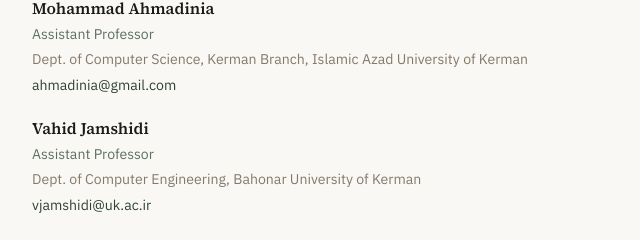
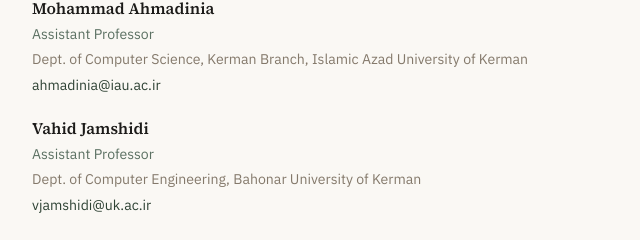
Before and after one commit to mohammadakhoundi1/mohammadakhoundi1.github.io, a plain HTML site: page index.html in a window 1280 px wide. Shown: the part 2940-3180 px from the top of the page, 260-900 px from the left. Drawn offline with Linux system fonts and the light colour scheme.

Commit message:
Update index.html

```diff
--- a/index.html
+++ b/index.html
@@ -455,7 +455,7 @@
         <h3>Mohammad Ahmadinia</h3>
         <div class="role">Assistant Professor</div>
         <div class="dept">Dept. of Computer Science, Kerman Branch, Islamic Azad University of Kerman</div>
-        <a href="mailto:ahmadinia@iau.ac.ir">ahmadinia@gmail.com</a>
+        <a href="mailto:ahmadinia@iau.ac.ir">ahmadinia@iau.ac.ir</a>
       </div>
       <div class="ref">
         <h3>Vahid Jamshidi</h3>
```
